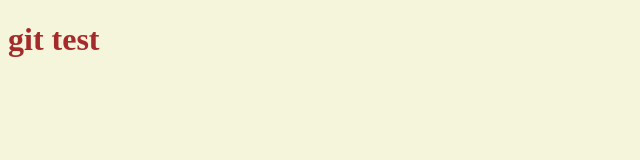
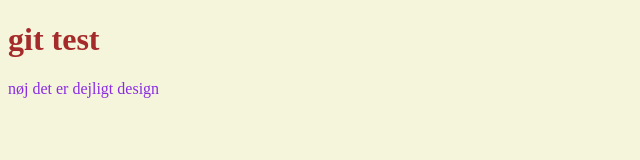
Before and after one commit to mawu0001/test_git, a plain HTML site: page index.html in a window 1280 px wide. Shown: the whole page, without its empty margins (0-640 px from the left). Drawn offline with Linux system fonts and the light colour scheme.

Commit message:
add paragraph and more nice design

```diff
--- a/index.html
+++ b/index.html
@@ -8,6 +8,7 @@
   </head>
   <body>
     <h1>git test</h1>
+    <p>nøj det er dejligt design</p>
     <script src="scripts.js"></script>
   </body>
 </html>
--- a/style.css
+++ b/style.css
@@ -9,3 +9,7 @@ h1 {
 body {
   background-color: beige;
 }
+
+p {
+  color: blueviolet;
+}
```
